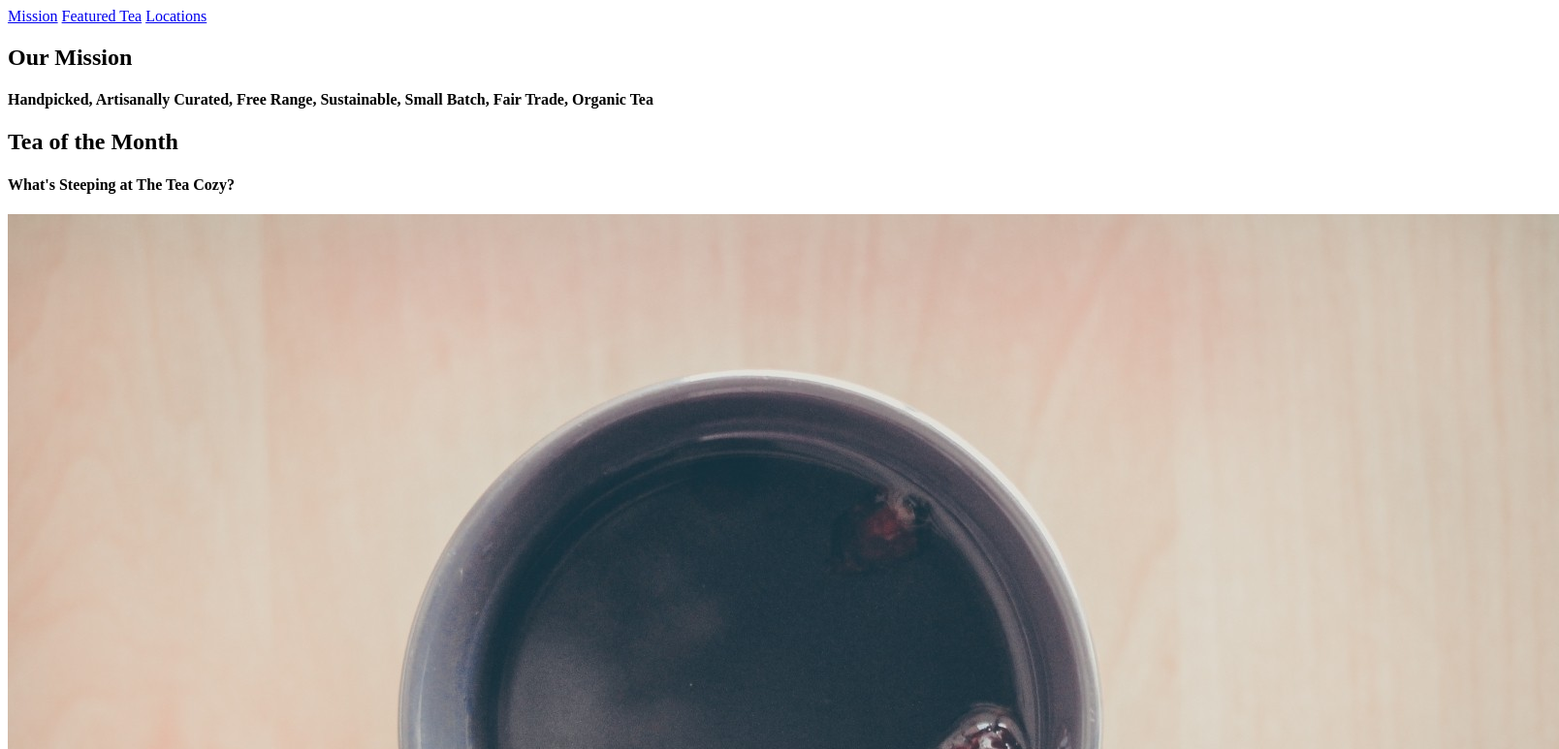
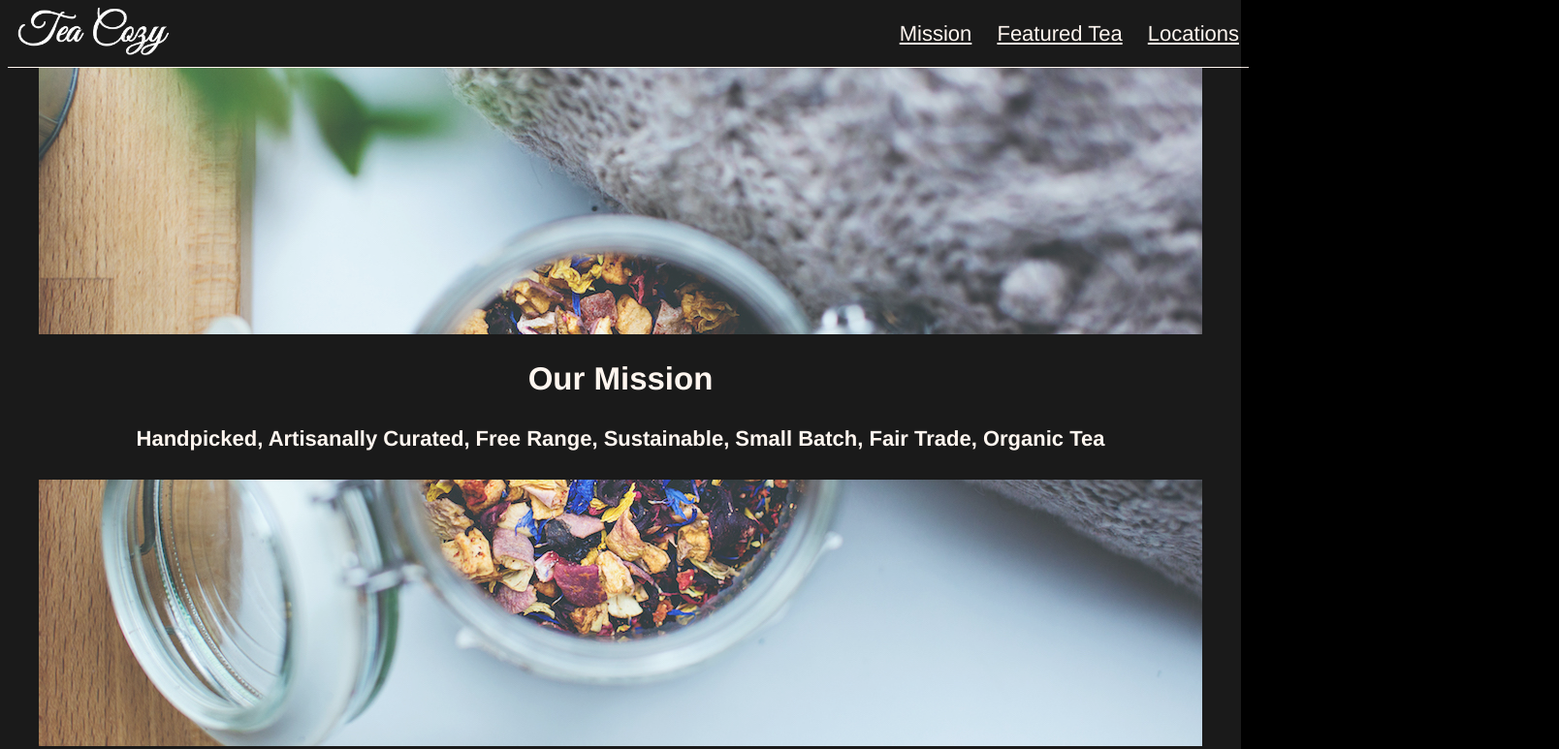
Before and after one commit to angable/tea_cozy, a plain HTML site: page index.html in a window 1280 px wide. Shown: the top 773 px of the page at 97% size, 1608 px wide, since content can reach past the window. Drawn offline with Linux system fonts and the light colour scheme.

Commit message:
Style heading and landing section.

```diff
--- a/index.html
+++ b/index.html
@@ -12,8 +12,8 @@
 
 <body>
     <!-- Header Section -->
-    <header>
-        <div class="logo"></div>
+    <header class="flex-container">
+        <div class="logo"><img src="resources/images/img-tea-cozy-logo.png" alt="Tea Cozy"></div>
         <nav>
             <span><a href="#">Mission</a></span>
             <span><a href="#">Featured Tea</a></span>
@@ -22,7 +22,7 @@
     </header>
 
     <!-- Landing Section -->
-    <div class="landing-section">
+    <div class="landing-section flex-container">
         <div class="mission-statement">
             <h2>Our Mission</h2>
             <h4>Handpicked, Artisanally Curated, Free Range, Sustainable, Small Batch, Fair Trade, Organic Tea</h4>
--- a/resources/css/style.css
+++ b/resources/css/style.css
@@ -0,0 +1,69 @@
+/* General Styling Rules */
+
+html {
+    font-family: Helvetica, Arial, sans-serif;
+    font-size: 22px;
+    color: seashell;
+    background-color: #000;
+    text-align: center;
+    opacity: .9;
+}
+
+.flex-container {
+    display: flex;
+    flex-grow: 1;
+}
+
+a {
+    color: seashell
+}
+
+/* Header Styling */
+
+header {
+    align-items: center;
+    position: fixed;
+    width: 100%;
+    height: 69px;
+    background-color: #000;
+    border-bottom: 1px solid seashell;
+    z-index: 1;
+    top: 0;
+}
+
+header .logo img {
+    height: 50px;
+    padding-left: 10px;
+}
+
+header nav {
+    text-align: right;
+    width: 100%;
+}
+
+nav span {
+    display: inline-block;
+    padding: 20px 10px;
+}
+
+
+/* Landing Section Styling */
+
+.landing-section {
+    justify-content: center;
+    align-items: center;
+    margin: 70px auto 0px;
+    background-image: url(../images/img-mission-background.jpg);
+    height: 700px;
+    width: 1200px;
+}
+
+.mission-statement {
+    background-color: #000;
+    width: 100%;
+}
+
+.card img {
+    height: 200px;
+    width: 300px;
+}
```
